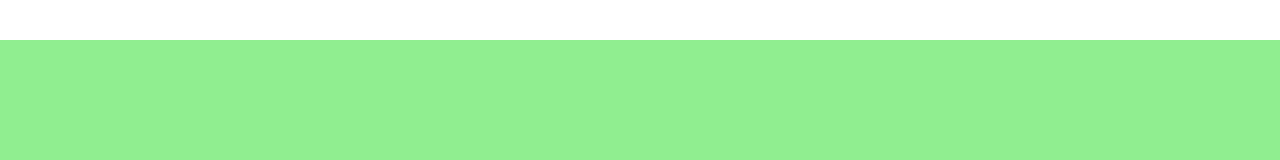
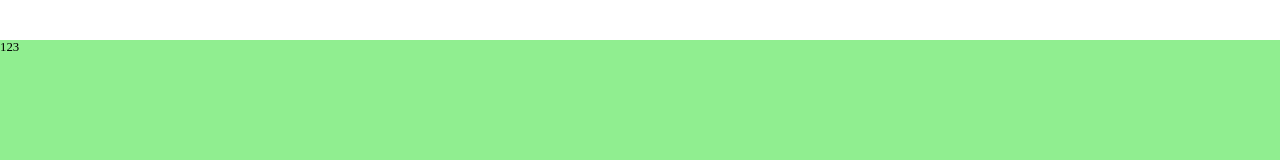
Before and after one commit to Dengky00/big-screen, a React (Vite) app: page / in a window 1280 px wide. Shown: the top 160 px of the page. Built offline with nearby package versions, Linux system fonts and the light colour scheme.

Commit message:
设置header

```diff
--- a/src/App.tsx
+++ b/src/App.tsx
@@ -1,7 +1,12 @@
 import "./App.scss";
+import { Home } from "./pages/home";
 
 function App() {
-  return <></>;
+  return (
+    <>
+      <Home />
+    </>
+  );
 }
 
 export default App;
--- /dev/null
+++ b/src/pages/home.scss
@@ -0,0 +1,7 @@
+@import "../shared/helper";
+
+.home {
+  header {
+    height: px(99);
+  }
+}
--- /dev/null
+++ b/src/pages/home.tsx
@@ -0,0 +1,9 @@
+import "./home.scss";
+
+export const Home = () => {
+  return (
+    <div className="home">
+      <header>123</header>
+    </div>
+  );
+};
--- /dev/null
+++ b/src/shared/_helper.scss
@@ -0,0 +1,3 @@
+@function px($n) {
+  @return $n / 2420 * 100rem;
+}
```
